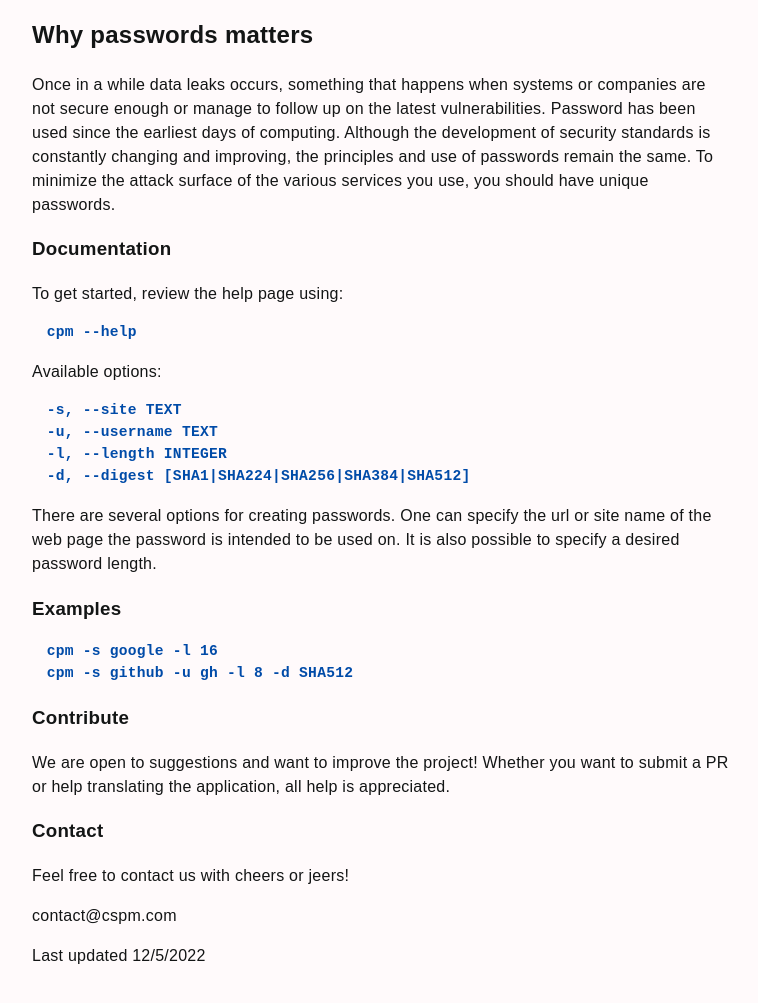
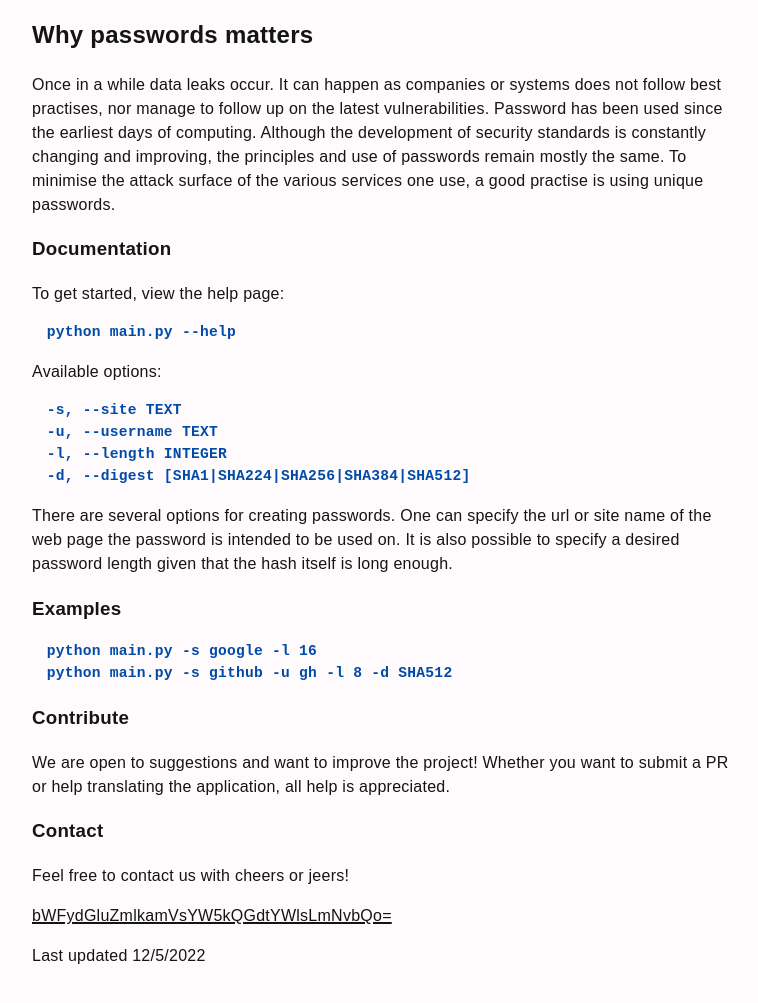
Before and after one commit to CER418/CLI-Stateless-Password-Manager, a plain HTML site: page web/index.html in a window 1280 px wide. Shown: the part 243-1246 px from the top of the page, without its empty margins (258-1016 px from the left). Drawn offline with Linux system fonts and the light colour scheme.

Commit message:
initial commit

```diff
--- a/web/css/style.css
+++ b/web/css/style.css
@@ -45,7 +45,13 @@ code {
     font-size: 1.125em;
     padding: 0 1em;
 }
+
 .code {
     display: flex;
     flex-direction: column;
 }
+
+.underline {
+    text-decoration: underline;
+    text-decoration-thickness: 2px;
+}
--- a/web/index.html
+++ b/web/index.html
@@ -14,25 +14,25 @@
         <nav>
             <h1>Stateless password manager</h1>
             <ul>
-                <li>📙 <a href="">Documentation</a></li>
-                <li>👫 <a href="">Contribute</a></li>
-                <li>☎️ <a href="">Contact</a></li>
+                <li>📙 <a href="#documentation">Documentation</a></li>
+                <li>👫 <a href="#contribute">Contribute</a></li>
+                <li>☎️ <a href="#contact">Contact</a></li>
             </ul>
         </nav>
     </header>
     <section>
         <h2>Why passwords matters</h2>
-        <p>Once in a while data leaks occurs, something that happens when systems or companies are not secure enough or
+        <p>Once in a while data leaks occur. It can happen as companies or systems does not follow best practises, nor
             manage to follow up on the latest vulnerabilities. Password has been used since the earliest days of
             computing. Although the development of security standards is constantly changing and improving, the
-            principles and use of passwords remain the same. To minimize the attack surface of the various services you
-            use, you should have unique passwords.</p>
+            principles and use of passwords remain mostly the same. To minimise the attack surface of the various
+            services one use, a good practise is using unique passwords.</p>
     </section>
     <section id="documentation">
         <h3>Documentation</h3>
-        <p>To get started, review the help page using:</p>
+        <p>To get started, view the help page:</p>
         <div class="code">
-            <code>cpm --help</code>
+            <code>python main.py --help</code>
             <p>Available options:</p>
             <code>-s, --site TEXT</code>
             <code>-u, --username TEXT</code>
@@ -40,11 +40,12 @@
             <code>-d, --digest [SHA1|SHA224|SHA256|SHA384|SHA512]</code>
         </div>
         <p>There are several options for creating passwords. One can specify the url or site name of the web page
-            the password is intended to be used on. It is also possible to specify a desired password length.</p>
+            the password is intended to be used on. It is also possible to specify a desired password length given that
+            the hash itself is long enough.</p>
         <h3>Examples</h3>
         <div class="code">
-            <code>cpm -s google -l 16</code>
-            <code>cpm -s github -u gh -l 8 -d SHA512</code>
+            <code>python main.py -s google -l 16</code>
+            <code>python main.py -s github -u gh -l 8 -d SHA512</code>
         </div>
     </section>
     <section id="contribute">
@@ -56,7 +57,7 @@
         <h3>Contact</h3>
         <p>Feel free to contact us with cheers or jeers!</p>
         <ul>
-            <li><p>contact@cspm.com</p></li>
+            <li><p class="underline" onclick="base64(this)">bWFydGluZmlkamVsYW5kQGdtYWlsLmNvbQo=</p></li>
         </ul>
     </section>
     <section>
@@ -69,5 +70,11 @@
 <script>
     const date = new Date().toLocaleDateString()
     document.getElementById('lu').innerHTML = date;
+
+    function base64(e) {
+        if (e.innerHTML.startsWith('bWF')) {
+            e.innerHTML = atob(e.innerHTML)
+        }
+    }
 </script>
 </html>
```
Also changed, not shown: 2 other files.
